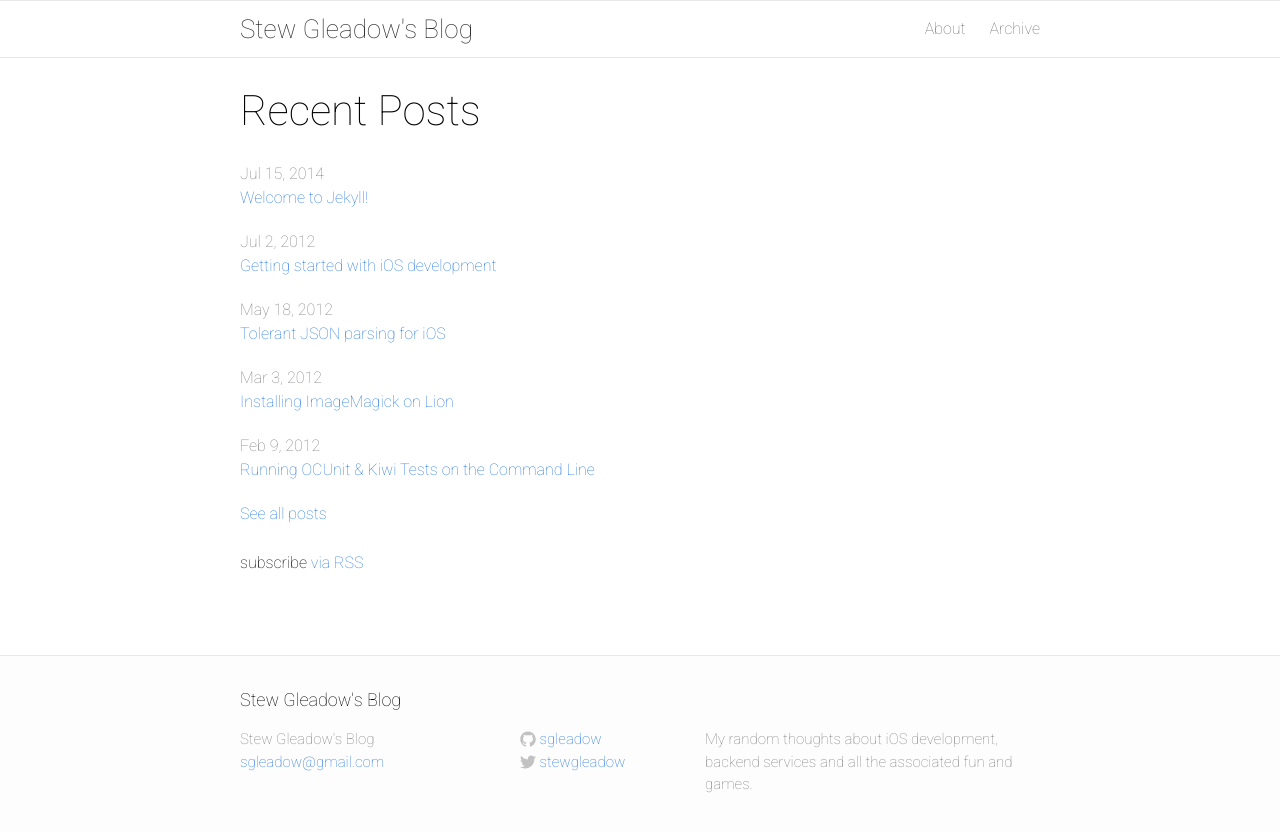
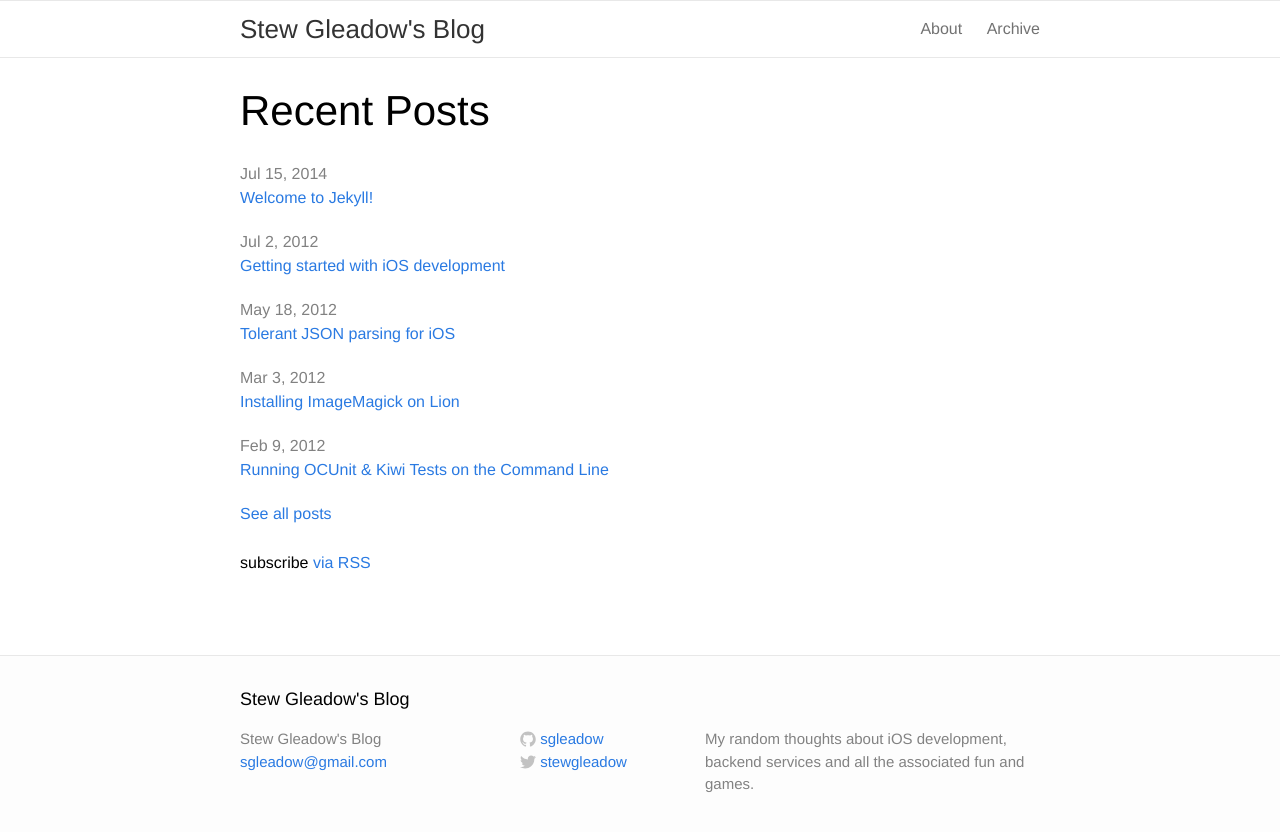
Before and after one commit to sgleadow/sgleadow.github.io, a Jekyll site: the page built from index.html, in a window 1280 px wide. Shown: the top 832 px of the page. Built offline with Jekyll 4.4.1, drawn with Linux system fonts in a browser that asks for light colours; Markdown is read by kramdown in place of the engine named in the settings.

Commit message:
Just use Helvetica Neue

```diff
--- a/css/main.css
+++ b/css/main.css
@@ -9,7 +9,7 @@
 html, body { height: 100%; }
 
 body {
-  font-family: 'Roboto', 'Helvetica Neue', Helvetica, Arial, sans-serif;
+  font-family: 'Helvetica Neue', Helvetica, Arial, sans-serif;
   font-size: 16px;
   line-height: 1.5;
   font-weight: 100;
```
